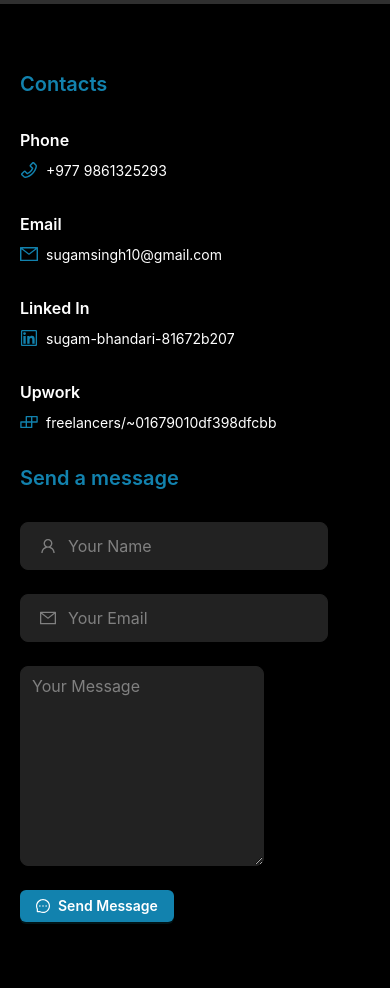
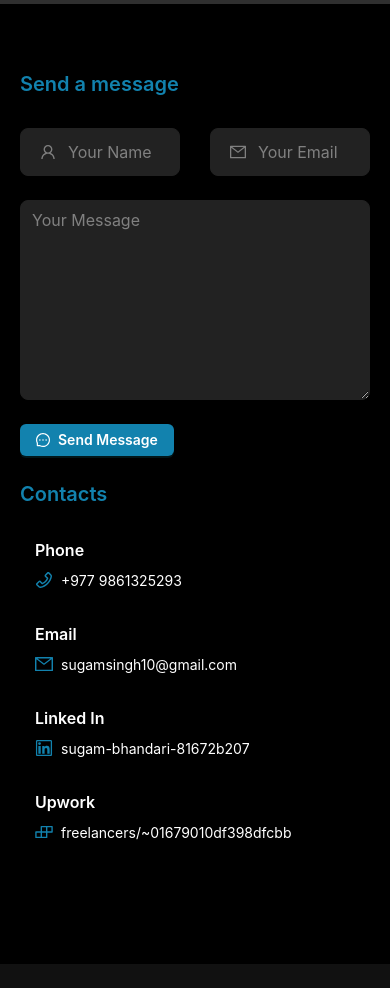
Before and after one commit to killerbee46/my-portfolio, a React (Vite) app: page /contact in a window 390 px wide. Shown: the part 348-1336 px from the top of the page. Built offline with nearby package versions, Linux system fonts and the light colour scheme; grey boxes are pictures that could not be loaded.

Commit message:
feat: about me section, contact form mobile handle

```diff
--- /dev/null
+++ b/src/components/AboutMe/AboutMe.tsx
@@ -0,0 +1,23 @@
+import { Col, Image, Row } from 'antd'
+import meImage from "../../assets/sugam.png"
+import { colors } from '../../themes/colors'
+import IAM from '../IAM/IAM'
+import ContactDetails from '../ContactPage/ContactDetails'
+
+const AboutMe = () => {
+  return (
+    <div style={{margin:'40px auto'}}>
+        <Row gutter={30} align={'top'} justify={'center'}>
+            <Col lg={8} xs={12} style={{aspectRatio:'1/1',objectPosition:'top', overflow:'hidden', border:`2px solid ${colors?.primary}`}}>
+            <Image preview={false} src={meImage} style={{width:'100%', cursor:'pointer'}} />
+            </Col>
+            <Col lg={16} xs={24}>
+            <div style={{paddingLeft:20}}><IAM /></div>
+            <ContactDetails half />
+            </Col>
+        </Row>
+    </div>
+  )
+}
+
+export default AboutMe
--- a/src/components/ContactPage/ContactDetails.tsx
+++ b/src/components/ContactPage/ContactDetails.tsx
@@ -1,7 +1,7 @@
 import { BuildOutlined, LinkedinOutlined, MailOutlined, PhoneOutlined } from '@ant-design/icons'
-import { Space, Typography } from 'antd'
+import { Col, Row, Space, Typography } from 'antd'
 
-const ContactDetails = () => {
+const ContactDetails = ({half}:any) => {
     const phone = '+977 9861325293',
     email = "sugamsingh10@gmail.com",
     linkedIn = 'sugam-bhandari-81672b207',
@@ -13,10 +13,10 @@ const ContactDetails = () => {
         {label:'Upwork', icon:<BuildOutlined  className='primary text-lg' />, value:<a target='_blank' className='white' href={`https://www.upwork.com/${upwork}`}>{upwork}</a>}
     ]
   return (
-    <div>
+    <Row gutter={30} style={{margin:'30px auto'}}>
         {
             contacts?.map((con)=> {
-                return <div className='white' style={{marginBottom:30}}>
+                return <Col span={half ? 12 : 24} className='white' style={{marginBottom:30}}>
                     <Typography.Title level={5}>{con?.label}</Typography.Title>
                     <Space>
                         {con?.icon}
@@ -24,10 +24,10 @@ const ContactDetails = () => {
                             {con?.value}
                         </Typography.Text>
                     </Space>
-                </div>
+                </Col>
             })
         }
-    </div>
+    </Row>
   )
 }
 
--- a/src/components/ContactPage/ContactPage.tsx
+++ b/src/components/ContactPage/ContactPage.tsx
@@ -8,11 +8,15 @@ const ContactPage = () => {
   return (
     <Container space={40}>
         <Row>
+        <Col lg={0} xs={24}>
+        <Typography.Title style={{color:colors?.primary, marginBottom:30}} level={3}>Send a message</Typography.Title>
+        <ContactForm />
+        </Col>
         <Col lg={8}>
         <Typography.Title style={{color:colors?.primary, marginBottom:30}} level={3} >Contacts</Typography.Title>
         <ContactDetails />
         </Col>
-        <Col lg={16}>
+        <Col lg={16} xs={0}>
         <Typography.Title style={{color:colors?.primary, marginBottom:30}} level={3}>Send a message</Typography.Title>
         <ContactForm />
         </Col>
--- a/src/components/Forms/ContactForm.tsx
+++ b/src/components/Forms/ContactForm.tsx
@@ -9,17 +9,17 @@ const ContactForm = () => {
     <div className="white">
         <Form style={{color:'white !important'}} form={form} onFinish={(e)=>console.log(e)} layout="vertical">
 <Row gutter={[30,0]}>
-    <Col lg={12}>
+    <Col span={12}>
     <Form.Item name={'fullName'}>
     <Input placeholder="Your Name" prefix={<UserOutlined style={{color:'grey', padding:8}} />} size="large" />
 </Form.Item>
     </Col>
-    <Col lg={12}>
+    <Col span={12}>
     <Form.Item name={'email'}>
     <Input placeholder="Your Email" prefix={<MailOutlined style={{color:'grey', padding:8}} />} size="large" />
 </Form.Item>
     </Col>
-    <Col lg={24}>
+    <Col span={24}>
     <Form.Item name={'message'}>
     <TextArea placeholder="Your Message" size="large" style={{height:200}} />
 </Form.Item>
--- a/src/components/HomePageBanner/HomepageBanner.tsx
+++ b/src/components/HomePageBanner/HomepageBanner.tsx
@@ -3,6 +3,7 @@ import { Button, Col, Flex, Image, Row, Space, Typography } from "antd"
 import IAM from "../IAM/IAM"
 import Title from "antd/es/typography/Title"
 import meImage from "../../assets/sugam.png"
+import Link from "antd/es/typography/Link"
 // import { colors } from "../../themes/colors"
 
 const HomepageBanner = () => {
@@ -21,7 +22,7 @@ const HomepageBanner = () => {
         <Space className="mt-10">
             {/* <Button icon={<UserOutlined />} type="primary">Production</Button>
             <Button icon={<ProductOutlined />} type="dashed">Portfolio</Button> */}
-            <Button type="primary" icon={<UserOutlined />}>More about me </Button>
+            <Link href="/about"><Button type="primary" icon={<UserOutlined />}>More about me </Button></Link>
         </Space>
         </Col>
     </Row>
--- a/src/components/IAM/IAM.tsx
+++ b/src/components/IAM/IAM.tsx
@@ -19,7 +19,7 @@ const IAM = () => {
       return () => clearTimeout(intervalId);
     }, []);
   return (
-    <Title className='flex gap-3 font-bold uppercase !text-background !mt-10'> I'm <span className='text-primary'><TextTransition springConfig={presets.gentle}>{me[index % me.length]}</TextTransition></span></Title>
+    <Title className='flex gap-3 font-bold uppercase !text-background !mt-10 text-center lg:text-left'> I'm <span className='text-primary'><TextTransition springConfig={presets.gentle}>{me[index % me.length]}</TextTransition></span></Title>
   )
 }
 
--- a/src/views/About.tsx
+++ b/src/views/About.tsx
@@ -1,3 +1,4 @@
+import AboutMe from '../components/AboutMe/AboutMe'
 import EduExpo from '../components/EduExpo/EduExpo'
 import NavBanner from '../components/NavBanner/NavBanner'
 import Container from '../container/Container'
@@ -8,6 +9,7 @@ const bannerImage = 'https://sp-ao.shortpixel.ai/client/to_webp,q_glossy,ret_img
   return (
     <MainLayout banner={<NavBanner title={"About Me"} subtitle={"This page is about me"} image={bannerImage} />}>
       <Container space={30}>
+        <AboutMe />
         <EduExpo />
       </Container>
     </MainLayout>
--- a/tailwind.config.js
+++ b/tailwind.config.js
@@ -1,6 +1,6 @@
 /** @type {import('tailwindcss').Config} */
 export default {
-  content: ["./src/**/*.{html,js,tsx}"],
+  content: ["./src/**/*.{html,js,tsx,ts}"],
   theme: {
     extend: {
       colors: {
```
